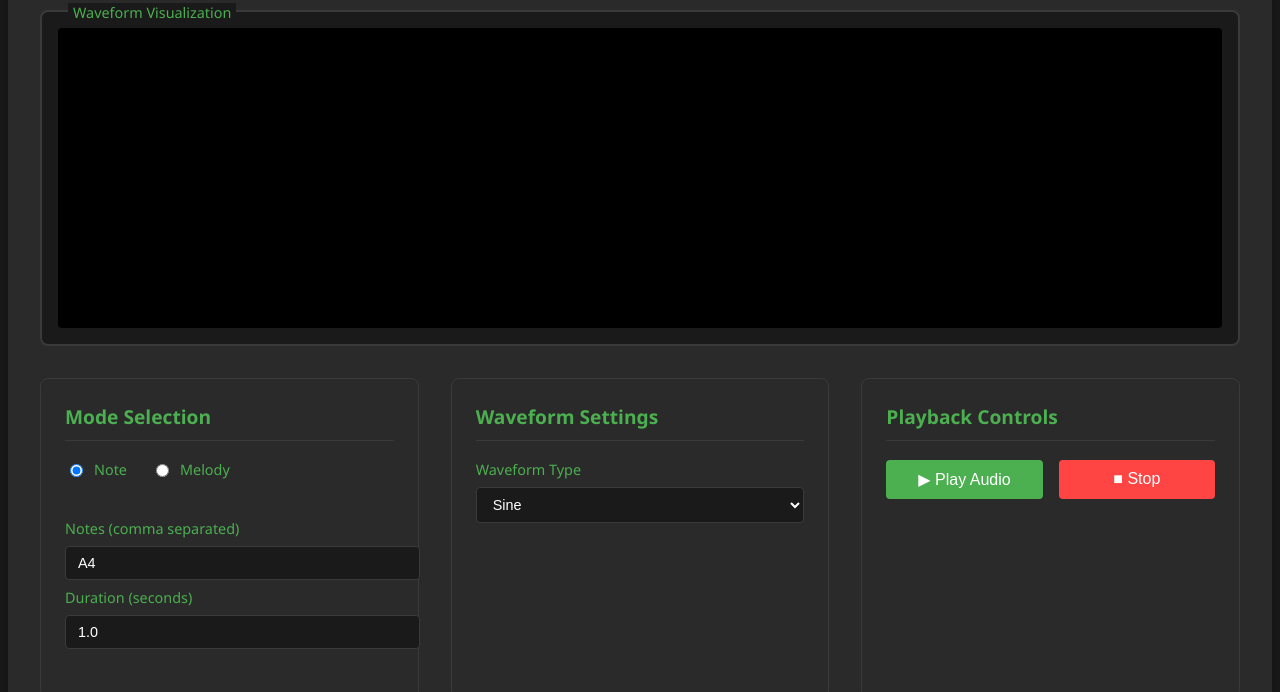
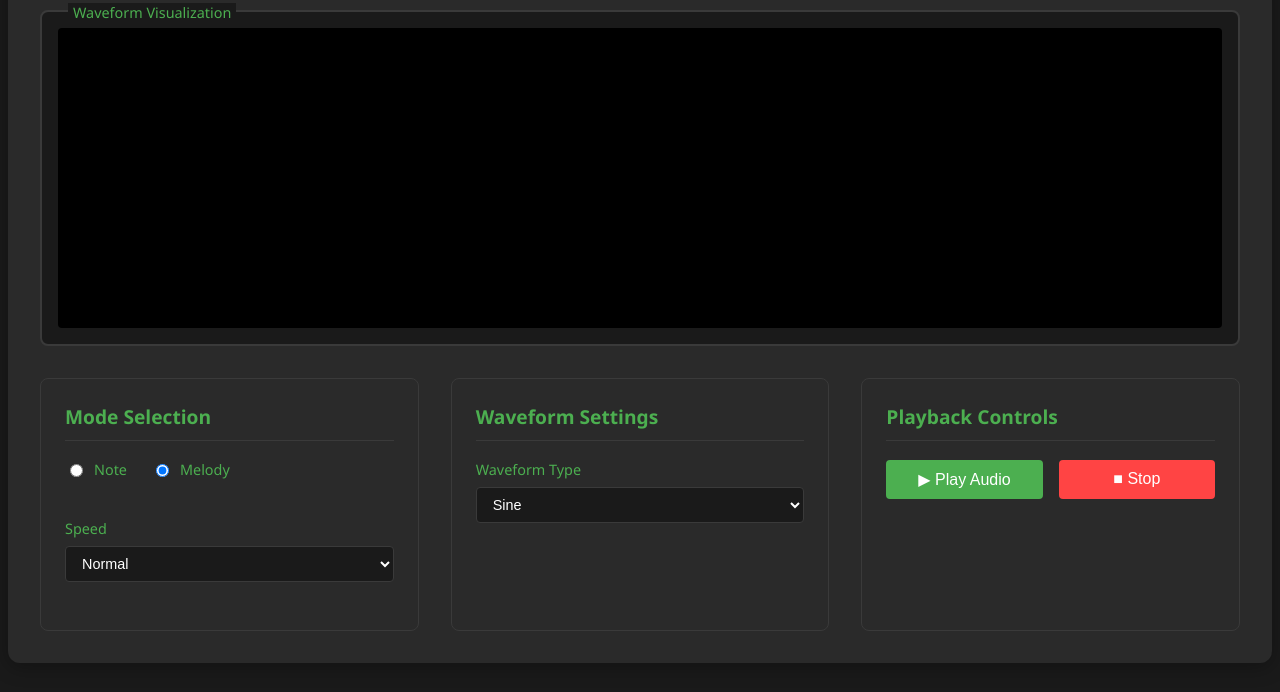
Before and after one commit to rbanikaz/music_synthesis, a plain HTML site: page index.html in a window 1280 px wide. Shown: the part 141-833 px from the top of the page. Drawn offline with Linux system fonts and the light colour scheme.

Commit message:
adjust warning

```diff
--- a/index.html
+++ b/index.html
@@ -403,9 +403,6 @@
         <div class="waveform-label">Waveform Visualization</div>
         <canvas id="waveform"></canvas>
       </div>
-      <div id="iosWarning" class="ios-warning">
-        ⚠️ Please make sure silent mode is turned off to hear audio
-      </div>
     </div>
 
     <div class="controls-section">
@@ -414,11 +411,11 @@
         <div class="form-group">
           <div class="radio-group">
             <div class="radio-option">
-              <input type="radio" id="noteMode" name="mode" value="note" checked>
+              <input type="radio" id="noteMode" name="mode" value="note">
               <label for="noteMode">Note</label>
             </div>
             <div class="radio-option">
-              <input type="radio" id="melodyMode" name="mode" value="melody">
+              <input type="radio" id="melodyMode" name="mode" value="melody" checked>
               <label for="melodyMode">Melody</label>
             </div>
           </div>
@@ -426,7 +423,7 @@
 
         <div id="noteOptions" class="form-group">
           <label for="noteInput">Notes (comma separated)</label>
-          <input type="text" id="noteInput" value="A4">
+          <input type="text" id="noteInput" value="C4,D4,E4,F4,G4,A4,B4,C5,B4,A4,G4,F4,E4,D4,C4">
           <label for="noteDuration">Duration (seconds)</label>
           <input type="number" id="noteDuration" value="1.0" min="0.1" step="0.1">
         </div>
@@ -467,6 +464,10 @@
           <button id="stopButton" disabled>■ Stop</button>
         </div>
       </div>
+    </div>
+
+    <div id="iosWarning" class="ios-warning">
+      ⚠️ Please make sure silent mode is turned off to hear audio
     </div>
   </div>
 
```
